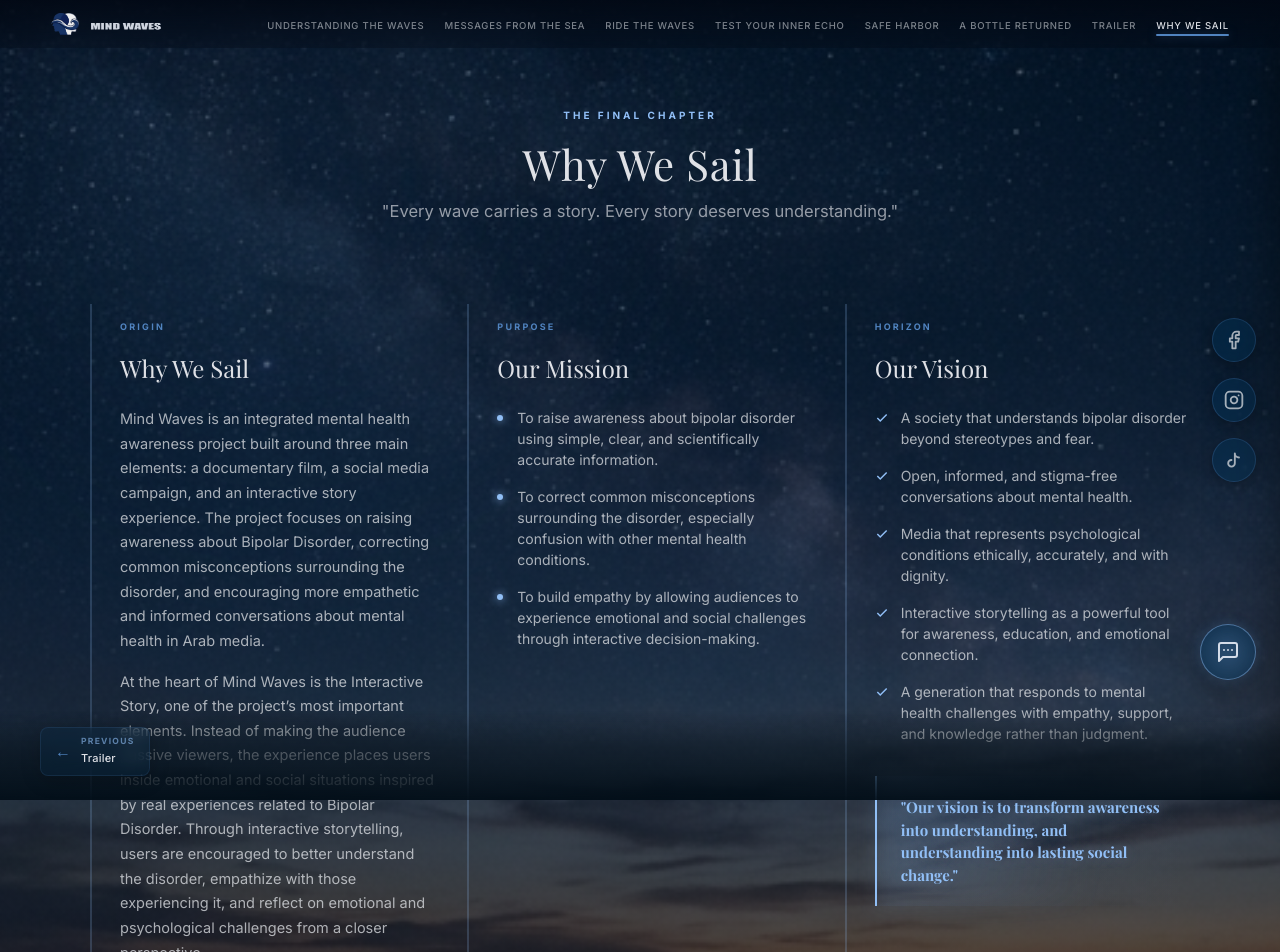
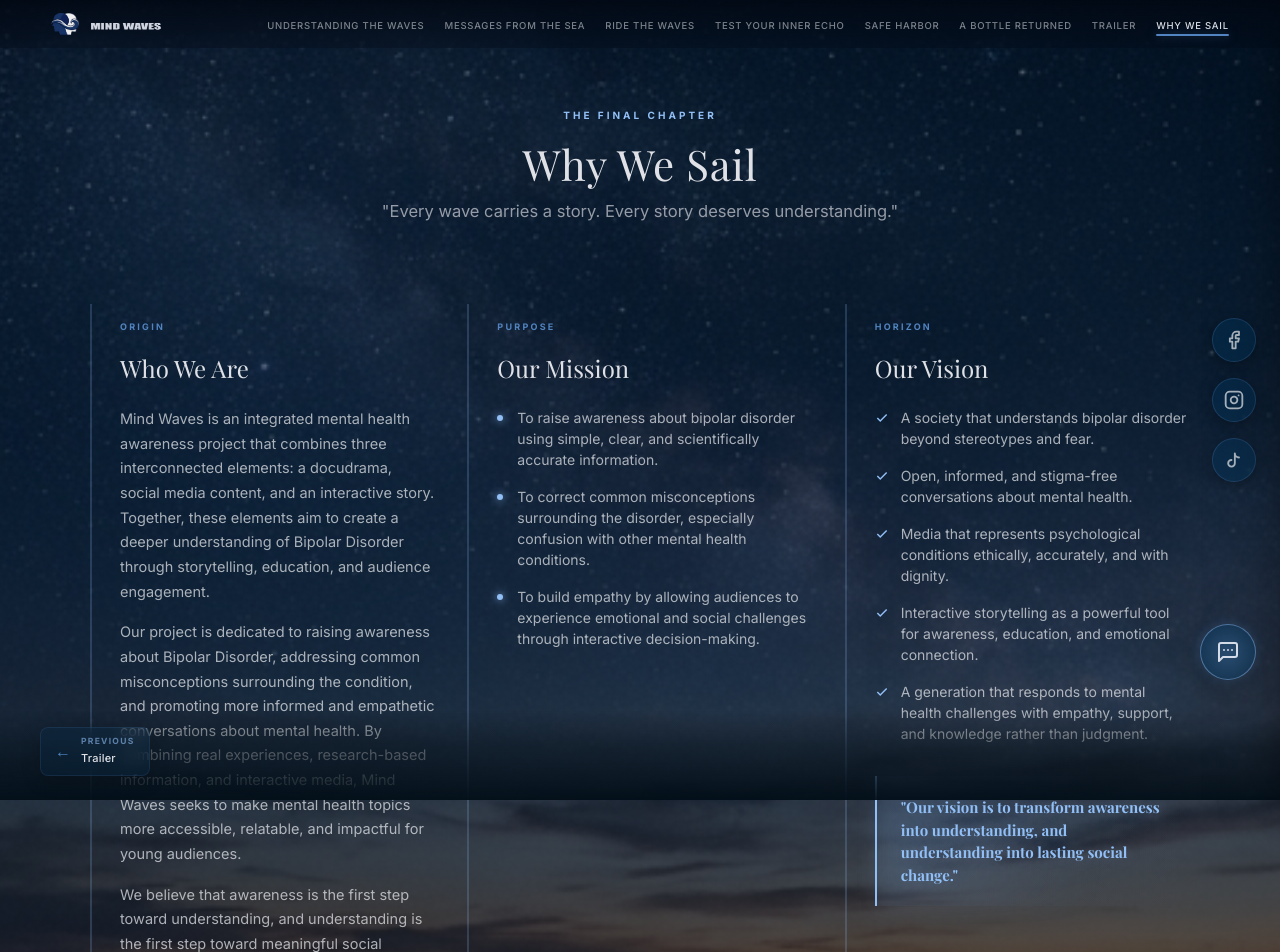
Before and after one commit to Pro-Abdallah/MindWaves, a React (Vite) app in the folder client/: page /why-we-sail in a window 1280 px wide. Shown: the top 952 px of the page. Built offline with nearby package versions, Linux system fonts and the light colour scheme; a web font is replaced by a local one.

Commit message:
Feat: add lead sentence after each story in messages from the sea - change title of why we sail box and its content in why we sail page

```diff
--- a/client/src/components/MessagesFromTheSea/components/StoryInlinePopup.jsx
+++ b/client/src/components/MessagesFromTheSea/components/StoryInlinePopup.jsx
@@ -54,11 +54,11 @@ export default function StoryInlinePopup({ story, index }) {
         </span>
         <h3 style={{
           margin: '8px 0 0 0',
-          fontSize: '24px',
+          fontSize: '20px',
           color: '#fff',
           textShadow: `0 0 10px ${story.glowColor}`
         }}>
-          {story.label}
+          {story.lead}
         </h3>
       </div>
       <StoryComponent story={story} />
--- a/client/src/components/WhyWeSail/WhyWeSail.jsx
+++ b/client/src/components/WhyWeSail/WhyWeSail.jsx
@@ -1,7 +1,7 @@
-import { motion } from 'framer-motion'
-import { projectTeam, supervisors, medicalConsultants } from './team.data'
-import OceanBackground from '../ABottleReturned/components/OceanBackground'
-import './WhyWeSail.css'
+import { motion } from "framer-motion";
+import { projectTeam, supervisors, medicalConsultants } from "./team.data";
+import OceanBackground from "../ABottleReturned/components/OceanBackground";
+import "./WhyWeSail.css";
 
 export default function WhyWeSail() {
   // Stagger animations variants
@@ -11,50 +11,53 @@ export default function WhyWeSail() {
       opacity: 1,
       transition: {
         staggerChildren: 0.15,
-        delayChildren: 0.1
-      }
-    }
-  }
+        delayChildren: 0.1,
+      },
+    },
+  };
 
   const cardVariants = {
     hidden: { opacity: 0, y: 35 },
     visible: {
       opacity: 1,
       y: 0,
-      transition: { duration: 0.8, ease: [0.215, 0.610, 0.355, 1.000] }
-    }
-  }
+      transition: { duration: 0.8, ease: [0.215, 0.61, 0.355, 1.0] },
+    },
+  };
 
   const listItemVariants = {
     hidden: { opacity: 0, x: -20 },
     visible: {
       opacity: 1,
       x: 0,
-      transition: { duration: 0.5, ease: 'easeOut' }
-    }
-  }
+      transition: { duration: 0.5, ease: "easeOut" },
+    },
+  };
 
   const missionPoints = [
     "To raise awareness about bipolar disorder using simple, clear, and scientifically accurate information.",
     "To correct common misconceptions surrounding the disorder, especially confusion with other mental health conditions.",
-    "To build empathy by allowing audiences to experience emotional and social challenges through interactive decision-making."
-  ]
+    "To build empathy by allowing audiences to experience emotional and social challenges through interactive decision-making.",
+  ];
 
   const visionPoints = [
     "A society that understands bipolar disorder beyond stereotypes and fear.",
     "Open, informed, and stigma-free conversations about mental health.",
     "Media that represents psychological conditions ethically, accurately, and with dignity.",
     "Interactive storytelling as a powerful tool for awareness, education, and emotional connection.",
-    "A generation that responds to mental health challenges with empathy, support, and knowledge rather than judgment."
-  ]
+    "A generation that responds to mental health challenges with empathy, support, and knowledge rather than judgment.",
+  ];
 
   return (
-    <section className="wws-container" id="why-we-sail" aria-label="Why We Sail Section">
+    <section
+      className="wws-container"
+      id="why-we-sail"
+      aria-label="Why We Sail Section"
+    >
       <OceanBackground isBlurred={false} />
 
       {/* ── Section Content Wrapper ── */}
       <div className="wws-content">
-
         {/* ── Section Header ── */}
         <div className="wws-header">
           <span className="wws-header__tag">THE FINAL CHAPTER</span>
@@ -72,25 +75,32 @@ export default function WhyWeSail() {
           viewport={{ once: true, margin: "-100px" }}
           className="wws-panels-grid"
         >
-          {/* WHY WE SAIL */}
+          {/* WHO WE ARE */}
           <motion.div variants={cardVariants} className="wws-panel">
             <span className="wws-panel__tag">ORIGIN</span>
-            <h3 className="wws-panel__title">Why We Sail</h3>
+            <h3 className="wws-panel__title">Who We Are</h3>
             <div className="wws-panel__body">
               <p>
-                Mind Waves is an integrated mental health awareness project built around three main
-                elements: a documentary film, a social media campaign, and an interactive story experience.
-                The project focuses on raising awareness about Bipolar Disorder, correcting common
-                misconceptions surrounding the disorder, and encouraging more empathetic and informed
-                conversations about mental health in Arab media.
+                Mind Waves is an integrated mental health awareness project that
+                combines three interconnected elements: a docudrama, social
+                media content, and an interactive story. Together, these
+                elements aim to create a deeper understanding of Bipolar
+                Disorder through storytelling, education, and audience
+                engagement.
               </p>
               <p>
-                At the heart of Mind Waves is the Interactive Story, one of the project’s most important
-                elements. Instead of making the audience passive viewers, the experience places users
-                inside emotional and social situations inspired by real experiences related to Bipolar
-                Disorder. Through interactive storytelling, users are encouraged to better understand the
-                disorder, empathize with those experiencing it, and reflect on emotional and psychological
-                challenges from a closer perspective.
+                Our project is dedicated to raising awareness about Bipolar
+                Disorder, addressing common misconceptions surrounding the
+                condition, and promoting more informed and empathetic
+                conversations about mental health. By combining real
+                experiences, research-based information, and interactive media,
+                Mind Waves seeks to make mental health topics more accessible,
+                relatable, and impactful for young audiences.
+              </p>
+              <p>
+                We believe that awareness is the first step toward
+                understanding, and understanding is the first step toward
+                meaningful social change.
               </p>
             </div>
           </motion.div>
@@ -116,7 +126,10 @@ export default function WhyWeSail() {
           </motion.div>
 
           {/* OUR VISION */}
-          <motion.div variants={cardVariants} className="wws-panel wws-panel--vision">
+          <motion.div
+            variants={cardVariants}
+            className="wws-panel wws-panel--vision"
+          >
             <span className="wws-panel__tag">HORIZON</span>
             <h3 className="wws-panel__title">Our Vision</h3>
             <div className="wws-panel__body">
@@ -127,7 +140,13 @@ export default function WhyWeSail() {
                     variants={listItemVariants}
                     className="wws-vision-item"
                   >
-                    <svg className="wws-vision-icon" viewBox="0 0 24 24" fill="none" stroke="currentColor" strokeWidth="2.5">
+                    <svg
+                      className="wws-vision-icon"
+                      viewBox="0 0 24 24"
+                      fill="none"
+                      stroke="currentColor"
+                      strokeWidth="2.5"
+                    >
                       <polyline points="20 6 9 17 4 12" />
                     </svg>
                     <span>{point}</span>
@@ -139,7 +158,8 @@ export default function WhyWeSail() {
               <div className="wws-vision-highlight">
                 <div className="wws-vision-highlight__glow" />
                 <h4 className="wws-vision-highlight__text">
-                  "Our vision is to transform awareness into understanding, and understanding into lasting social change."
+                  "Our vision is to transform awareness into understanding, and
+                  understanding into lasting social change."
                 </h4>
               </div>
             </div>
@@ -151,7 +171,9 @@ export default function WhyWeSail() {
           <div className="wws-crew-header">
             <span className="wws-crew-header__tag">GUIDANCE & EXPERTISE</span>
             <h3 className="wws-crew-header__title">Supervision & Advisory</h3>
-            <p className="wws-crew-header__sub">The academic and medical guides of our journey.</p>
+            <p className="wws-crew-header__sub">
+              The academic and medical guides of our journey.
+            </p>
           </div>
 
           <motion.div
@@ -161,7 +183,7 @@ export default function WhyWeSail() {
             viewport={{ once: true, margin: "-50px" }}
             className="wws-crew-grid"
           >
-            {supervisors.map(item => (
+            {supervisors.map((item) => (
               <motion.div
                 key={item.id}
                 variants={cardVariants}
@@ -177,7 +199,7 @@ export default function WhyWeSail() {
                 </div>
               </motion.div>
             ))}
-            {medicalConsultants.map(item => (
+            {medicalConsultants.map((item) => (
               <motion.div
                 key={item.id}
                 variants={cardVariants}
@@ -197,11 +219,13 @@ export default function WhyWeSail() {
         </div>
 
         {/* ── PROJECT TEAM ── */}
-        <div className="wws-crew-section" style={{ marginTop: '80px' }}>
+        <div className="wws-crew-section" style={{ marginTop: "80px" }}>
           <div className="wws-crew-header">
             <span className="wws-crew-header__tag">THE CREATORS</span>
             <h3 className="wws-crew-header__title">Project Team</h3>
-            <p className="wws-crew-header__sub">The minds shaping the creative vision.</p>
+            <p className="wws-crew-header__sub">
+              The minds shaping the creative vision.
+            </p>
           </div>
 
           <motion.div
@@ -211,7 +235,7 @@ export default function WhyWeSail() {
             viewport={{ once: true, margin: "-50px" }}
             className="wws-crew-grid"
           >
-            {projectTeam.map(item => (
+            {projectTeam.map((item) => (
               <motion.div
                 key={item.id}
                 variants={cardVariants}
@@ -229,8 +253,7 @@ export default function WhyWeSail() {
             ))}
           </motion.div>
         </div>
-
       </div>
     </section>
-  )
+  );
 }
```
Also changed, not shown: client/src/components/MessagesFromTheSea/data/stories.js (+83 -77 lines).
